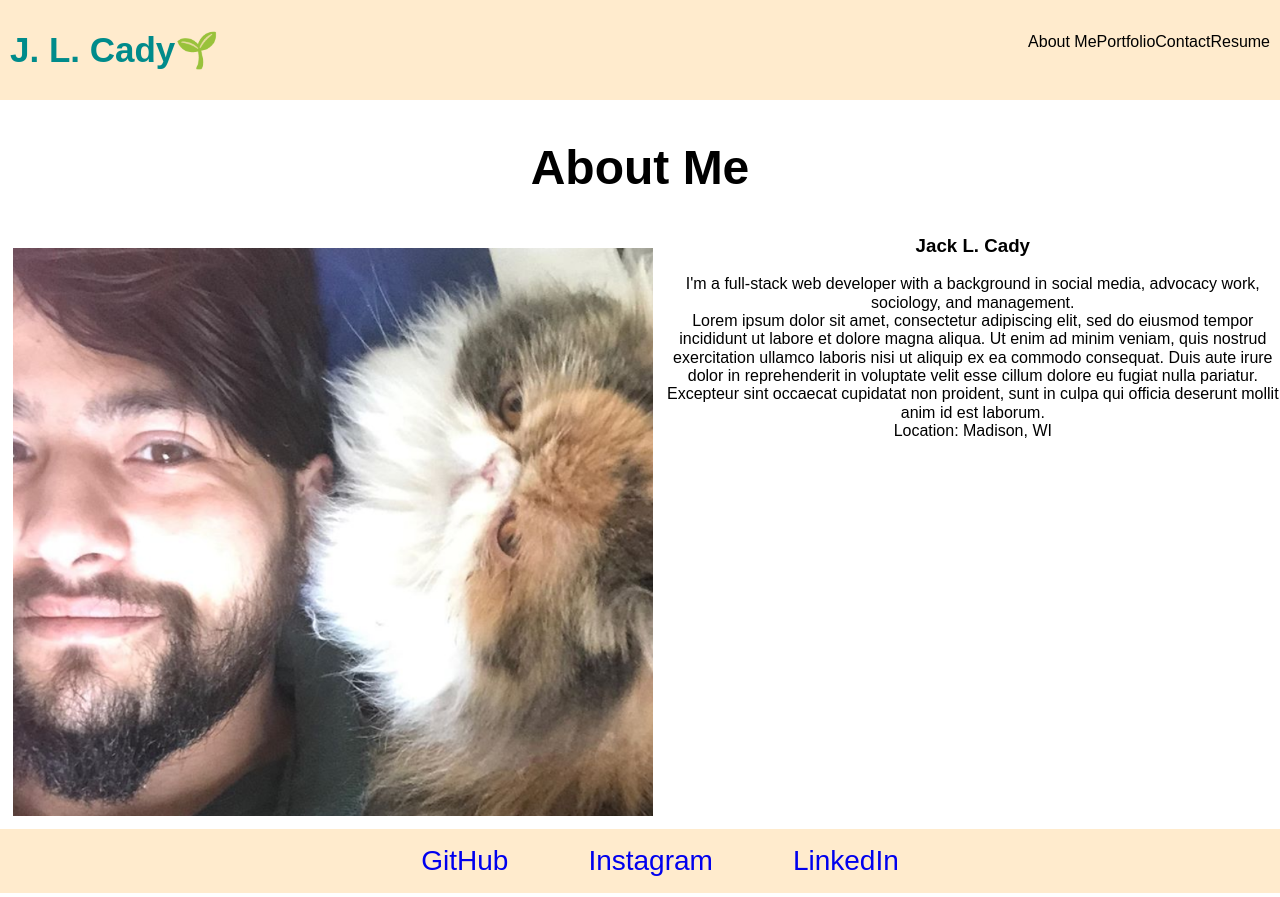
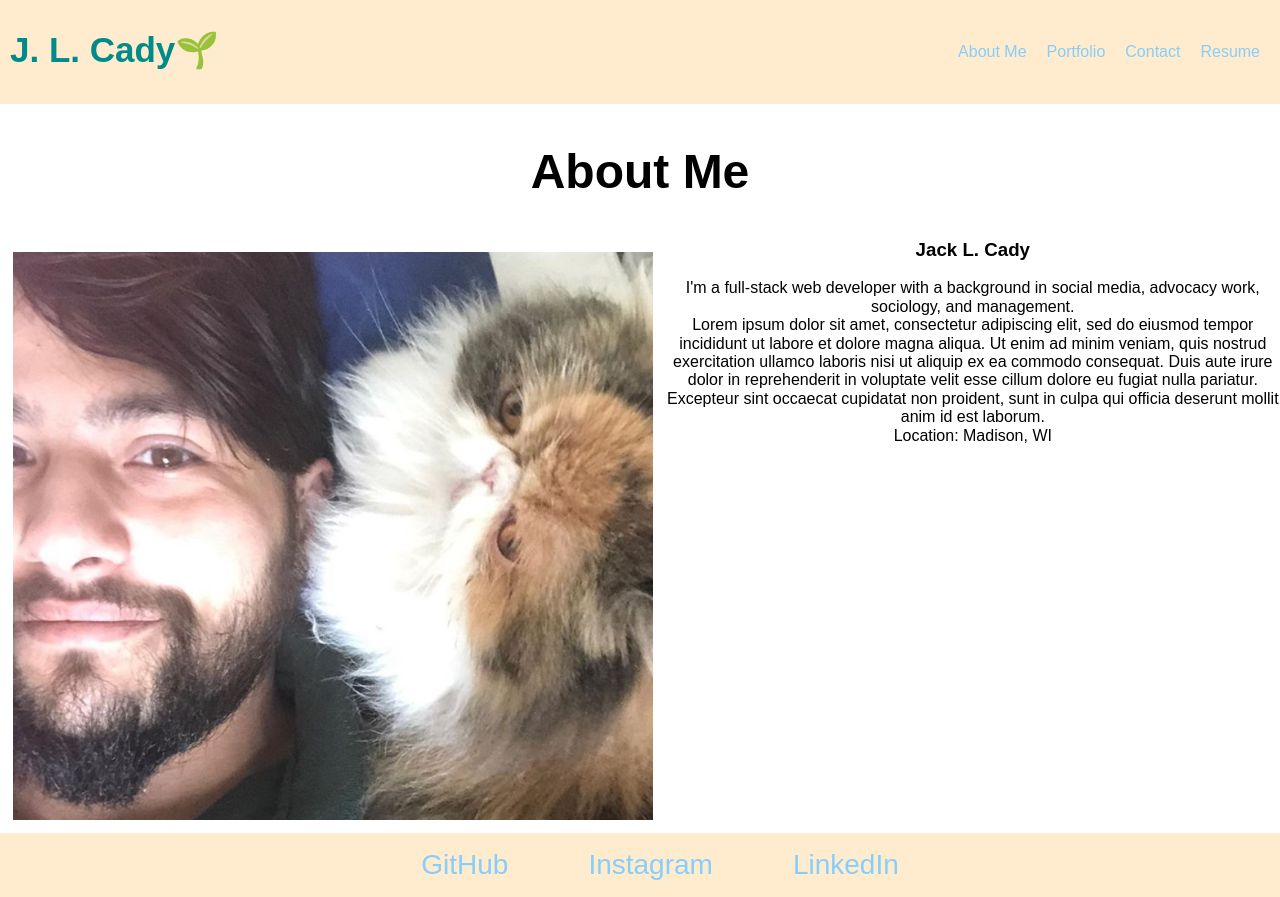
Before and after one commit to londonlast21/spaportfolio, a React (Create React App) app: page / in a window 1280 px wide. Built offline with nearby package versions, Linux system fonts and the light colour scheme.

Commit message:
fixed hover; fixed spacing in nav bar

```diff
--- a/src/components/Nav/index.js
+++ b/src/components/Nav/index.js
@@ -11,20 +11,20 @@ function Nav(props) {
         </h2>
         <nav>
             <ul className="flex-row">
-            <li className="mx-2">
-                    <span onClick={() => props.setPage("About")}>About Me</span>
+            <li className="nav-item">
+                    <span className="option" onClick={() => props.setPage("About")}>About Me</span>
                 </li>
 
-                <li className="mx-2">
-                    <span onClick={() => props.setPage("Portfolio")}>Portfolio</span>
+                <li className="nav-item">
+                    <span className="option" onClick={() => props.setPage("Portfolio")}>Portfolio</span>
                 </li>
 
-                <li className="mx-2">
-                    <span onClick={() => props.setPage("Contact")}>Contact</span>
+                <li className="nav-item">
+                    <span className="option" onClick={() => props.setPage("Contact")}>Contact</span>
                 </li>
 
-                <li className="mx-2">
-                    <span onClick={() => props.setPage("Resume")}>Resume</span>
+                <li className="nav-item">
+                    <span className="option" onClick={() => props.setPage("Resume")}>Resume</span>
                 </li>
             </ul>
         </nav>
--- a/src/index.css
+++ b/src/index.css
@@ -169,6 +169,7 @@ footer ul li a {
   margin: 0 40px;
   font-weight: lighter;
   font-size: 28px;
+  color: lightskyblue;
 
 
 }
@@ -257,3 +258,17 @@ footer ul li a:hover {
   outline: 5px solid var(black);
 
 }
+
+
+/* Nav bar styling */
+.nav-item {
+  margin: 10px;
+
+}
+.option {
+  color: lightskyblue;
+}
+
+.option:hover {
+  color:darkgrey;
+}
```
